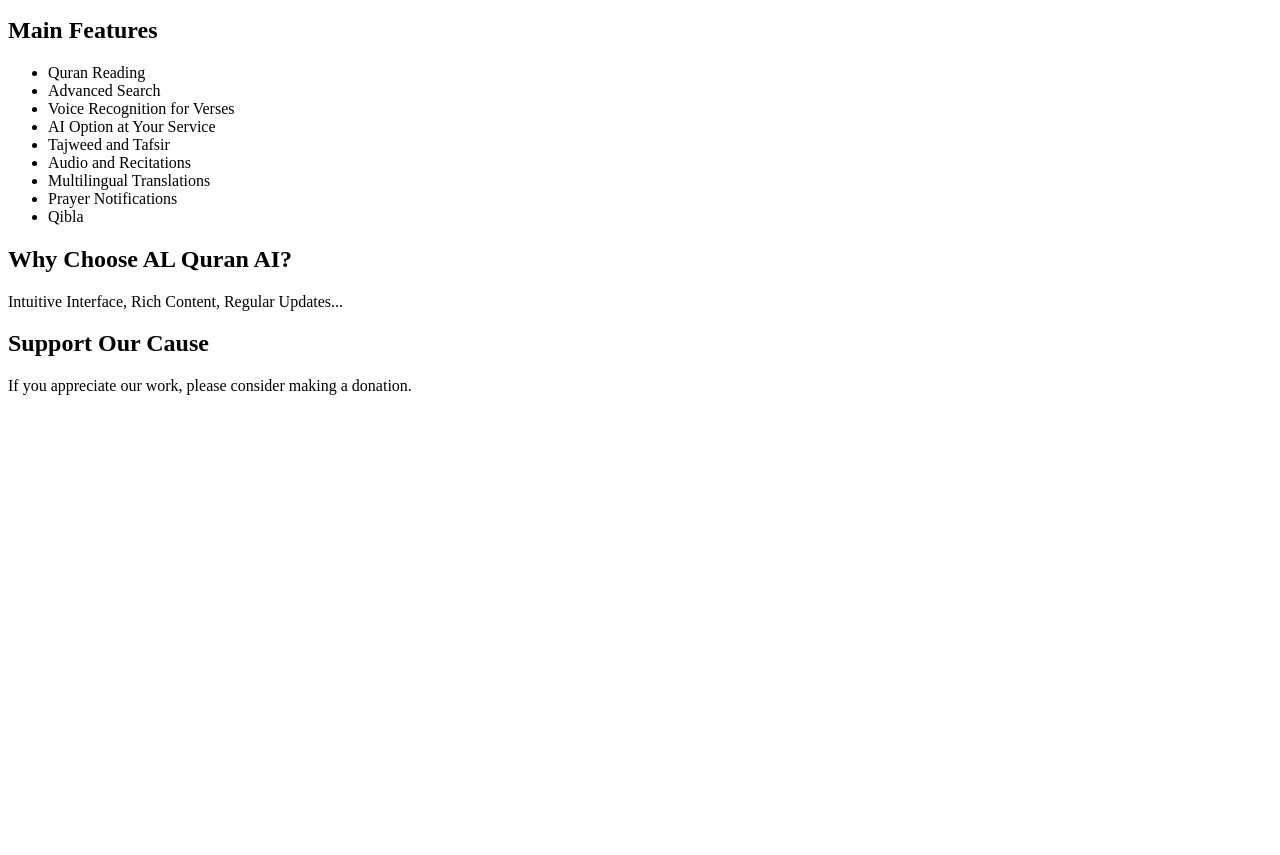
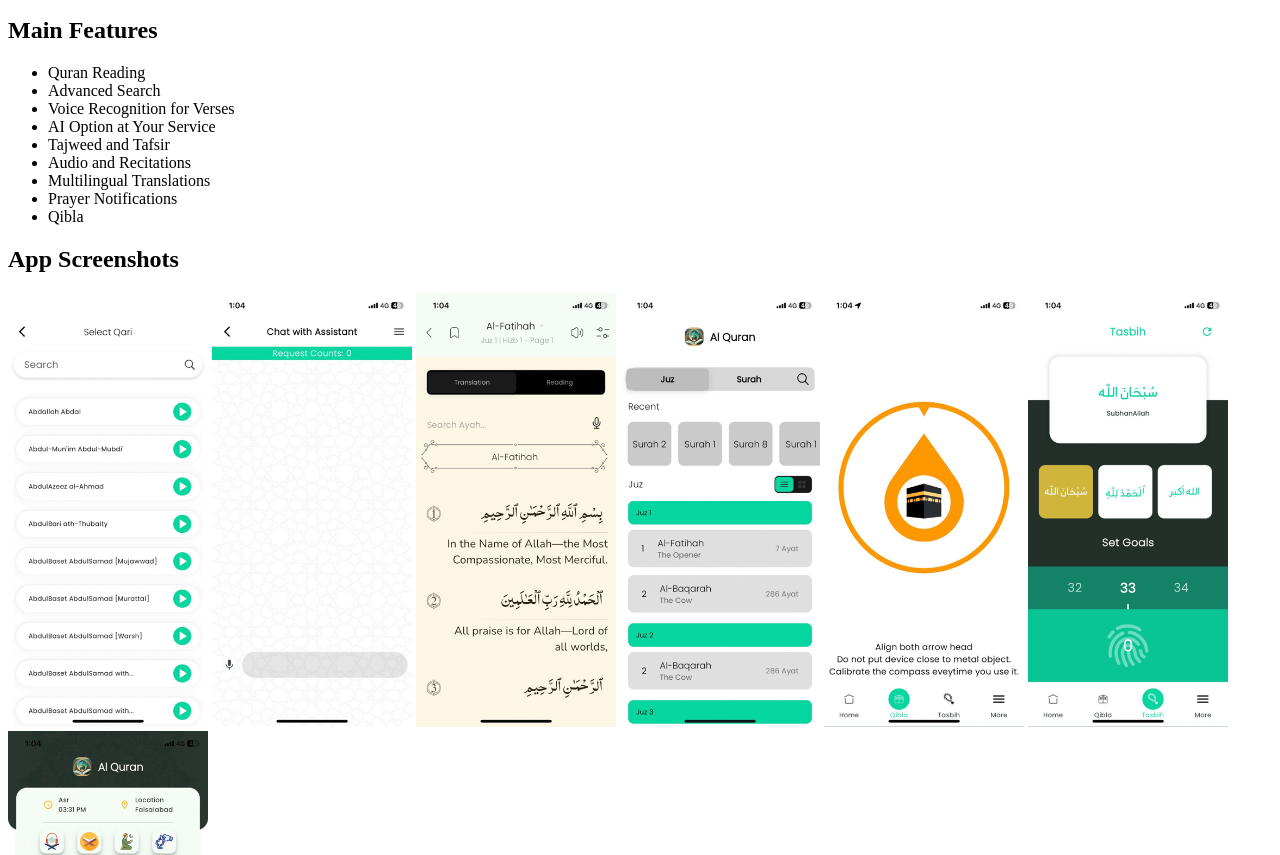
Before and after one commit to AppTecDev/alquranai-website, a plain HTML site: page marketing.html in a window 1280 px wide. Shown: the part 119-974 px from the top of the page. Before the commit the page ends 800 px from the top, so only its background shows below. Drawn offline with Linux system fonts and the light colour scheme.

Commit message:
Update marketing.html

```diff
--- a/marketing.html
+++ b/marketing.html
@@ -8,6 +8,7 @@
 <body>
     <h1>AL Quran AI</h1>
     <p>AL Quran AI is a comprehensive and easy-to-use mobile application designed for Muslims around the world who wish to access the Holy Quran anywhere and anytime. With an intuitive interface and rich features, AL Quran AI is your ideal spiritual companion.</p>
+
     <h2>Main Features</h2>
     <ul>
         <li>Quran Reading</li>
@@ -20,8 +21,21 @@
         <li>Prayer Notifications</li>
         <li>Qibla</li>
     </ul>
+
+    <h2>App Screenshots</h2>
+    <div>
+        <img src="../screen1.png" alt="Screenshot 1" style="width:200px;">
+        <img src="../screen2.png" alt="Screenshot 2" style="width:200px;">
+        <img src="../screen3.png" alt="Screenshot 3" style="width:200px;">
+        <img src="../screen4.png" alt="Screenshot 4" style="width:200px;">
+        <img src="../screen5.png" alt="Screenshot 5" style="width:200px;">
+        <img src="../screen6.png" alt="Screenshot 6" style="width:200px;">
+        <img src="../screen7.png" alt="Screenshot 7" style="width:200px;">
+    </div>
+
     <h2>Why Choose AL Quran AI?</h2>
     <p>Intuitive Interface, Rich Content, Regular Updates...</p>
+
     <h2>Support Our Cause</h2>
     <p>If you appreciate our work, please consider making a donation.</p>
 </body>
```
